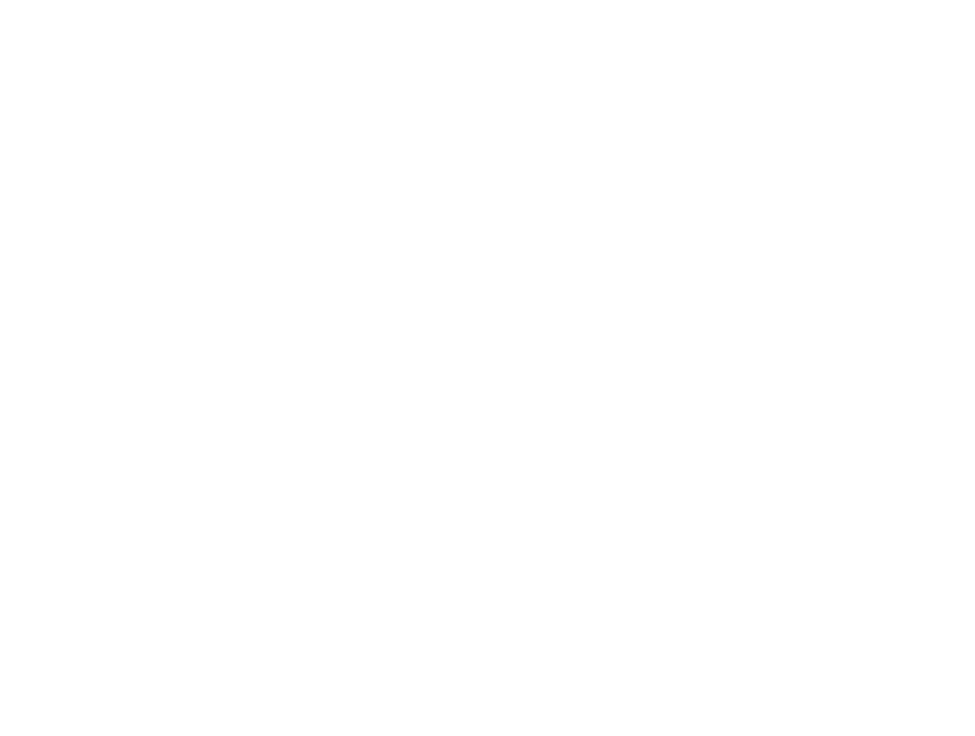
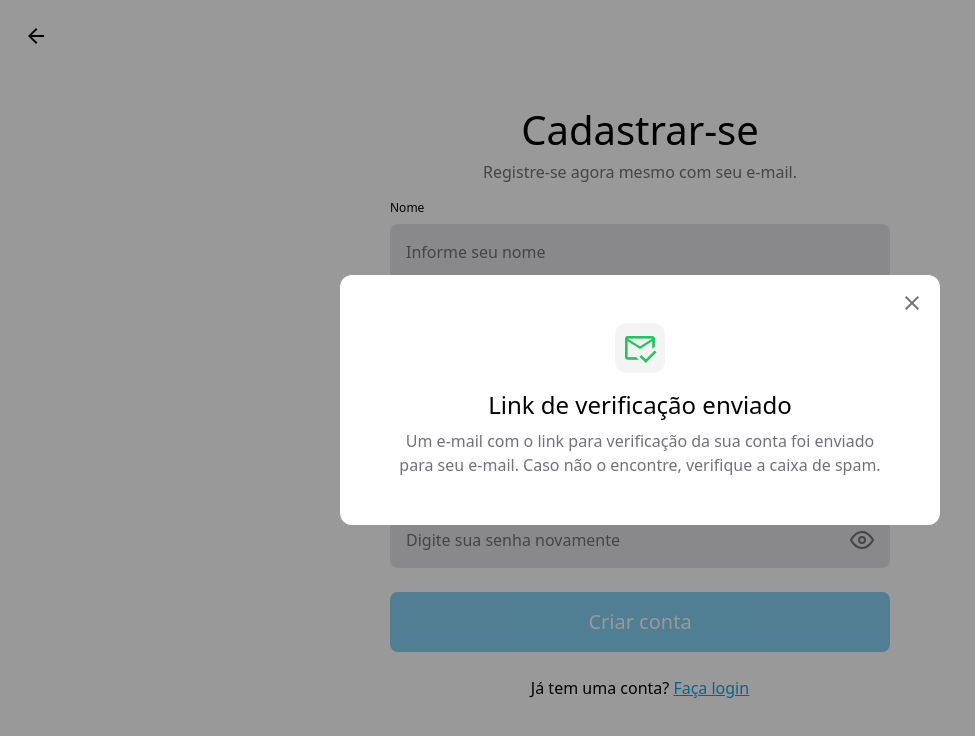
Before and after one commit to rafaeldiehl/malba, a Vue app in the folder frontend/: page /sign-up in a window 1280 px wide. Before the commit this address had no page. Shown: the top 736 px of the page, without its empty margins (0-975 px from the left). Built offline with nearby package versions, Linux system fonts and the light colour scheme.

Commit message:
add sign pages

```diff
--- a/frontend/public/index.html
+++ b/frontend/public/index.html
@@ -6,6 +6,10 @@
     <meta name="viewport" content="width=device-width,initial-scale=1.0" />
     <link rel="icon" href="<%= BASE_URL %>favicon.ico" />
     <title>Malba</title>
+    <link
+      rel="stylesheet"
+      href="https://fonts.googleapis.com/css2?family=Material+Symbols+Outlined"
+    />
   </head>
   <body>
     <noscript>
--- a/frontend/src/App.vue
+++ b/frontend/src/App.vue
@@ -1,3 +1,12 @@
 <template>
   <router-view/>
 </template>
+
+<style lang="scss">
+body,
+input,
+textarea,
+button {
+  @apply text-zinc-500;
+}
+</style>
--- a/frontend/src/components/FormInput.vue
+++ b/frontend/src/components/FormInput.vue
@@ -9,15 +9,16 @@
         :required="required"
         :value="modelValue"
         @input="updateValue"
-        :class="{ error: error }"
+        :class="{ error: empty }"
+        @change="verifyIfIsEmpty"
       />
       <div class="password-handler" v-if="type == 'password'" @click="handleInputType">
         <img :src="icons.eye.src" :alt="icons.eye.alt" v-if="inputType == 'password'" />
         <img :src="icons.eyeOff.src" :alt="icons.eyeOff.alt" v-if="inputType == 'text'" />
       </div>
-      <div class="error-message" v-if="error">
-        Por favor, preencha o campo adequadamente
-      </div>
+    </div>
+    <div class="error-message" v-if="empty">
+      Por favor, preencha o campo adequadamente
     </div>
   </div>
 </template>
@@ -40,13 +41,14 @@
           alt: 'Ocultar senha'
         }
       },
-      inputType: this.type
+      inputType: this.type,
+      empty: false
     }
   },
   props: {
     type: {
       validator(value) {
-        return ['text', 'password'].includes(value)
+        return ['text', 'password', 'email'].includes(value)
       },
       required: true
     },
@@ -69,10 +71,6 @@
     required: {
       type: Boolean,
       default: false
-    },
-    error: {
-      type: Boolean,
-      default: false
     }
   },
   computed: {
@@ -86,6 +84,9 @@
     },
     handleInputType() {
       this.inputType == 'password' ? this.inputType = 'text' : this.inputType = 'password';
+    },
+    verifyIfIsEmpty() {
+      this.modelValue == '' ? this.empty = true : this.empty = false;
     }
   }
 }
@@ -93,14 +94,14 @@
 
 <style lang="scss" scoped>
 .form-input {
-  @apply flex flex-col my-4;
+  @apply flex flex-col my-2;
 
   label {
-    @apply text-xs mb-2;
+    @apply text-black text-xs mb-2 text-left;
   }
 
   input {
-    @apply w-full text-base bg-zinc-200 p-4 rounded-lg placeholder-zinc-500;
+    @apply text-black w-full text-base bg-zinc-200 p-4 rounded-lg placeholder-zinc-500;
   }
 
   .input-container {
--- a/frontend/src/router/index.js
+++ b/frontend/src/router/index.js
@@ -1,7 +1,13 @@
 import { createRouter, createWebHistory } from "vue-router";
+import SignUpView from "../views/SignUpView.vue";
 import SignInView from "../views/SignInView.vue";
 
 const routes = [
+  {
+    path: "/sign-up",
+    name: "sign-up",
+    component: SignUpView,
+  },
   {
     path: "/sign-in",
     name: "sign-in",
--- a/frontend/src/views/SignInView.vue
+++ b/frontend/src/views/SignInView.vue
@@ -1,5 +1,9 @@
 <template>
   <div id="sign-in">
+    <header>
+      <h1>Entrar</h1>
+      <p>Autentique-se antes de acessar o sistema.</p>
+    </header>
     <form @change="checkInputs" @submit.prevent="sendCredentials">
       <form-input
         type="text"
@@ -8,7 +12,6 @@
         placeholder="Informe seu nome"
         v-model="credentials.name"
         required
-        :error="errors.nameError"
       />
       <form-input
         type="password"
@@ -17,12 +20,24 @@
         placeholder="Informe sua senha"
         v-model="credentials.password"
         required
-        :error="errors.inputError"
       />
       <form-button :buttonDisabled="disabled">Entrar</form-button>
     </form>
-    <p>O nome é {{ credentials.name }}</p>
-    <p>A senha é {{ credentials.password }}</p>
+    <div class="shortcuts">
+      <p class="shortcut-link">
+        Não tem uma conta? <router-link to="/sign-up">Criar conta</router-link>
+      </p>
+      <p class="shortcut-link mt-1">
+        <router-link to="/reset-password">Esqueci minha senha</router-link>
+      </p>
+    </div>
+    <button class="return-button">
+      <router-link to="/">
+        <span class="material-symbols-outlined">
+          arrow_back
+        </span>
+      </router-link>
+    </button>
   </div>
 </template>
 
@@ -43,10 +58,6 @@
         name: "",
         password: ""
       },
-      errors: {
-        nameError: false,
-        passwordError: false
-      },
       disabled: true
     }
   },
@@ -54,12 +65,8 @@
     sendCredentials() {
       console.log(this.credentials);
     },
-    checkInputs() {
+     checkInputs() {
       // Verifica se os inputs estão preenchidos
-      this.credentials.name == '' ? this.errors.nameError = true : this.errors.nameError = false;
-      this.credentials.password == '' ? this.errors.passwordError = true : this.errors.passwordError = false;
-
-      // Verifica se as credenciais são válidas
       let credentialsValues = Object.values(this.credentials);
       let isEmpty = false;
 
@@ -75,12 +82,39 @@
 }
 </script>
 
-<style lang="scss">
+<style scoped lang="scss">
+#sign-in {
+  @apply flex flex-col items-center justify-center text-center h-screen;
+}
+
 form {
-  @apply p-5;
+  @apply my-2 flex flex-col w-[500px];
 
-  .input-container, .form-button {
-    @apply max-w-lg;
+}
+
+header {
+  h1 {
+    @apply text-black text-[40px] font-medium;
+  }
+}
+
+.return-button span {
+  @apply absolute top-4 left-4 p-2 rounded transition text-black;
+
+  &:hover {
+    @apply bg-zinc-200;
+  }
+}
+
+.shortcuts {
+  @apply text-black;
+
+  a {
+    @apply text-sky-500 underline underline-offset-1;
+
+    &:hover {
+      @apply text-sky-600;
+    }
   }
 }
 </style>
--- /dev/null
+++ b/frontend/src/views/SignUpView.vue
@@ -0,0 +1,195 @@
+<template>
+  <div id="sign-in">
+    <header>
+      <h1>Cadastrar-se</h1>
+      <p>Registre-se agora mesmo com seu e-mail.</p>
+    </header>
+    <form @change="checkInputs" @submit.prevent="sendCredentials">
+      <form-input
+        type="text"
+        label="nome"
+        name="name"
+        placeholder="Informe seu nome"
+        v-model="credentials.name"
+        required
+      />
+      <form-input
+        type="email"
+        label="e-mail"
+        name="email"
+        placeholder="Informe seu e-mail"
+        v-model="credentials.email"
+        required
+      />
+      <form-input
+        type="password"
+        label="senha"
+        name="password"
+        placeholder="Crie uma senha"
+        v-model="credentials.password"
+        required
+      />
+      <form-input
+        type="password"
+        label="senha"
+        name="password-confirm"
+        placeholder="Digite sua senha novamente"
+        v-model="credentials.passwordConfirm"
+        required
+      />
+      <div class="error-message" v-if="passwordError">
+        As duas senhas não coincidem, verifique-as.
+      </div>
+      <form-button :buttonDisabled="disabled">Criar conta</form-button>
+    </form>
+    <div class="shortcuts">
+      <p class="shortcut-link">
+        Já tem uma conta? <router-link to="/sign-in">Faça login</router-link>
+      </p>
+    </div>
+    <button class="return-button">
+      <router-link to="/">
+        <span class="material-symbols-outlined">
+          arrow_back
+        </span>
+      </router-link>
+    </button>
+    <div class="modal" v-if="modal">
+      <div class="container">
+        <span class="material-symbols-outlined mail">
+          mark_email_read
+        </span>
+        <h2>Link de verificação enviado</h2>
+        <p>Um e-mail com o link para verificação da sua conta foi enviado para seu e-mail. Caso não o encontre, verifique a caixa de spam.</p>
+        <button class="close-button" @click="closeModal">
+          <span class="material-symbols-outlined">
+            close
+          </span>
+        </button>
+      </div>
+    </div>
+  </div>
+</template>
+
+<script>
+// @ is an alias to /src
+import FormInput from '@/components/FormInput.vue';
+import FormButton from '@/components/FormButton.vue';
+
+export default {
+  name: 'SignUpView',
+  components: {
+    FormInput,
+    FormButton
+  },
+  data() {
+    return {
+      credentials: {
+        name: "",
+        email: "",
+        password: "",
+        passwordConfirm: ""
+      },
+      disabled: true,
+      passwordError: false,
+      modal: true
+    }
+  },
+  methods: {
+    sendCredentials() {
+      console.log(this.credentials);
+    },
+    checkInputs() {
+      let error = false;
+
+      // Verifica se os inputs estão preenchidos
+      let credentialsValues = Object.values(this.credentials);
+      credentialsValues.forEach(credential => {
+        if(credential == '') {
+          error = true;
+        }
+      })
+
+      // Verifica se as senhas coincidem
+      if(this.credentials.password != '' && this.credentials.passwordConfirm != '') {
+        if(this.credentials.password == this.credentials.passwordConfirm ) {
+          this.passwordError = false;
+        } else {
+          this.passwordError = true;
+          error = true;
+        }
+      }
+
+      error ? this.disabled = true : this.disabled = false;
+    },
+    closeModal() {
+      this.modal = false;
+    }
+  }
+}
+</script>
+
+<style scoped lang="scss">
+#sign-in {
+  @apply flex flex-col items-center justify-center text-center h-screen;
+}
+
+form {
+  @apply my-2 flex flex-col w-[500px];
+
+}
+
+header {
+  h1 {
+    @apply text-black text-[40px] font-medium;
+  }
+}
+
+.return-button span {
+  @apply absolute top-4 left-4 p-2 rounded transition text-black;
+
+  &:hover {
+    @apply bg-zinc-200;
+  }
+}
+
+.shortcuts {
+  @apply text-black;
+
+  a {
+    @apply text-sky-500 underline underline-offset-1;
+
+    &:hover {
+      @apply text-sky-600;
+    }
+  }
+}
+
+.error-message {
+  @apply w-full text-red-500 text-center text-sm;
+}
+
+.modal {
+  @apply h-screen w-screen absolute bg-black bg-opacity-40 flex justify-center items-center;
+
+  .container {
+    @apply bg-white relative w-[600px] p-12 rounded-xl flex flex-col justify-center items-center;
+
+    .mail {
+      @apply h-[50px] w-[50px] p-3 bg-zinc-100 text-green-500 rounded-xl text-4xl flex items-center justify-center mb-4;
+    }
+
+    h2 {
+      @apply text-black text-2xl font-medium mb-2;
+    }
+
+    .close-button {
+      @apply absolute top-4 right-4 transition;
+
+      &:hover {
+        @apply text-black;
+      }
+    }
+  }
+}
+</style>
```
Also changed, not shown: 1 other file (tests, documents, lock files or other folders).
